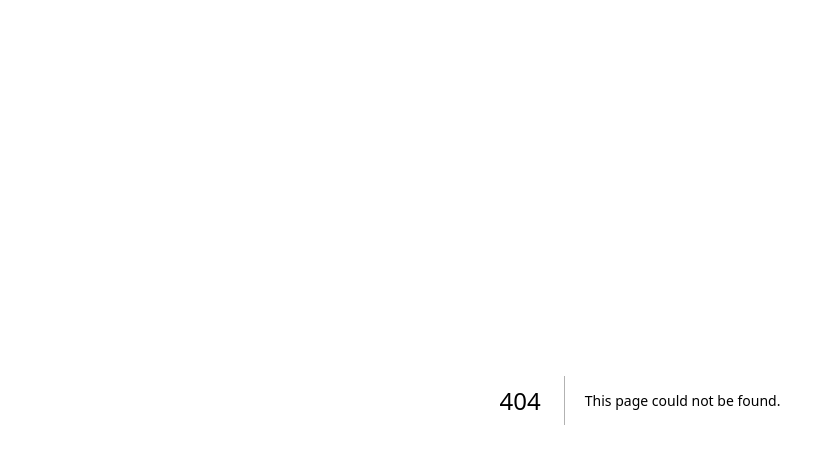
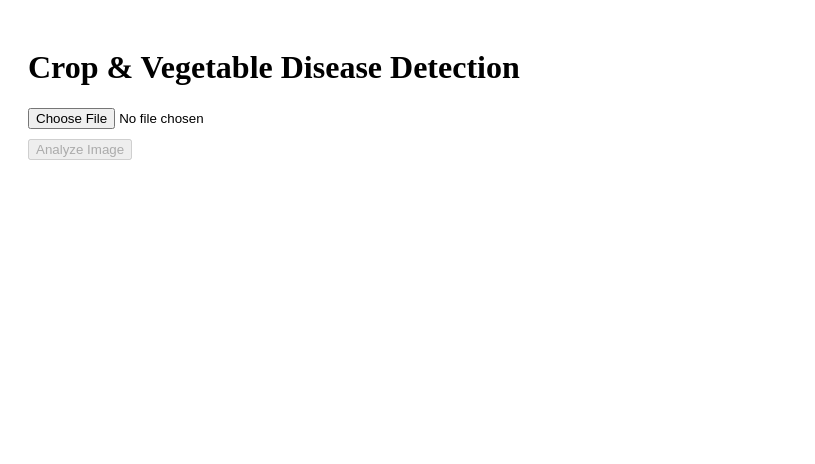
Before and after one commit to Gnanaprakash7272/farm-x, a Next.js app: page /disease in a window 1280 px wide. Before the commit this address had no page. Shown: the top 464 px of the page, without its empty margins (0-815 px from the left). Built offline with nearby package versions, Linux system fonts and the light colour scheme.

Commit message:
feat(disease): add image capture UI, analyze API, and placeholder image analysis

```diff
--- /dev/null
+++ b/pages/api/disease/analyze.js
@@ -0,0 +1,13 @@
+import { analyzeImage } from '../../../src/server/imageAnalysis'
+
+export default async function handler(req, res){
+  if(req.method !== 'POST') return res.status(405).end()
+  const { image } = req.body
+  if(!image) return res.status(400).json({ error: 'missing_image' })
+  try{
+    const analysis = await analyzeImage(image)
+    return res.json({ success: true, analysis })
+  }catch(e){
+    return res.status(500).json({ success: false, error: String(e) })
+  }
+}
--- /dev/null
+++ b/pages/disease.js
@@ -0,0 +1,40 @@
+import { useState } from 'react'
+
+export default function Disease() {
+  const [file, setFile] = useState(null)
+  const [result, setResult] = useState(null)
+  const [loading, setLoading] = useState(false)
+
+  function onFile(e){
+    const f = e.target.files[0]
+    if(!f) return
+    const reader = new FileReader()
+    reader.onload = () => setFile(reader.result)
+    reader.readAsDataURL(f)
+  }
+
+  async function analyze(){
+    if(!file) return
+    setLoading(true)
+    const res = await fetch('/api/disease/analyze', { method: 'POST', headers: {'Content-Type':'application/json'}, body: JSON.stringify({ image: file }) })
+    const j = await res.json()
+    setResult(j)
+    setLoading(false)
+  }
+
+  return (
+    <main style={{padding:20}}>
+      <h1>Crop & Vegetable Disease Detection</h1>
+      <input type="file" accept="image/*" capture="environment" onChange={onFile} />
+      <div style={{marginTop:10}}>
+        <button onClick={analyze} disabled={loading || !file}>{loading ? 'Analyzing...' : 'Analyze Image'}</button>
+      </div>
+      {result && (
+        <div style={{marginTop:20}}>
+          <h2>Result</h2>
+          <pre>{JSON.stringify(result, null, 2)}</pre>
+        </div>
+      )}
+    </main>
+  )
+}
--- /dev/null
+++ b/src/server/imageAnalysis.js
@@ -0,0 +1,16 @@
+// Placeholder image analysis connector. Integrate real model (Apertus/OpenAI/vision) later.
+export async function analyzeImage(dataUrl){
+  // Basic heuristic placeholder: return a dummy disease detection
+  // dataUrl is a base64 data URL; in production upload to storage or send to vision API
+  await new Promise(r=>setTimeout(r,500))
+  return {
+    detected: true,
+    disease: 'Leaf Blight (placeholder)',
+    confidence: 0.86,
+    suggestions: [
+      'Isolate affected plants',
+      'Apply recommended fungicide',
+      'Improve drainage and airflow'
+    ]
+  }
+}
```
Also changed, not shown: 1 other file (tests, documents, lock files or other folders).
